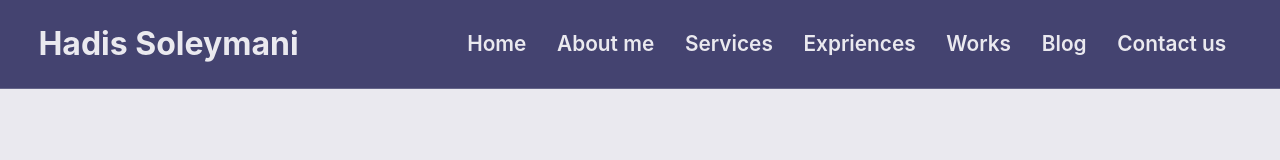
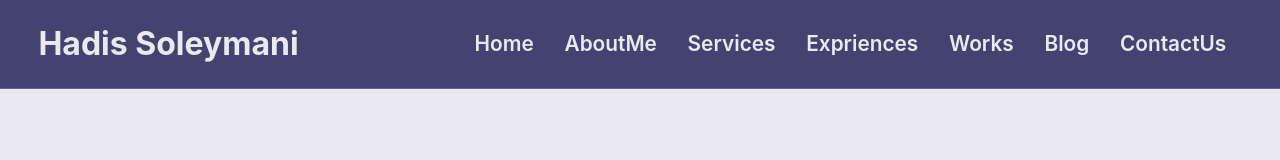
Before and after one commit to hadis-soleymani/myBlog, a Next.js app: page /components/shared/navbar in a window 1280 px wide. Shown: the top 160 px of the page. Built offline with nearby package versions, Linux system fonts and the light colour scheme; a web font is replaced by a local one.

Commit message:
change names

```diff
--- a/pages/components/shared/navbar.js
+++ b/pages/components/shared/navbar.js
@@ -1,11 +1,11 @@
-import React from 'react'
+import React, { useState } from "react";
 
 //styles
 import styles from "../../../styles/navbar.module.css";
 
 //libraries
 import styled from "styled-components";
-import {Link} from 'react-scroll'
+import { Link } from "react-scroll";
 
 //styled components
 const Ul = styled.ul`
@@ -53,18 +53,102 @@ const H1 = styled.h1`
 `;
 
 export default function Navbar({ open }) {
+  const [clicked, setClicked] = useState({
+    Home: false,
+    Services: false,
+    AboutMe: false,
+    Expriences: false,
+    Works: false,
+    Blog: false,
+    ContactUs: false,
+  });
+
+  //click each item
+  const clickedItem = (event) => {
+    setClicked({ [event.target.text]: true });
+  };
 
   return (
     <div className={styles.container}>
       <H1 open={open}>Hadis Soleymani</H1>
       <Ul open={open}>
-        <li><Link to="home" spy={true}  smooth={true}>Home</Link></li>
-        <li><Link to="about_me" spy={true} smooth={true}>About me</Link></li>
-        <li><Link to="services" spy={true} smooth={true}>Services</Link></li>
-        <li><Link to="experience" spy={true} smooth={true}>Expriences</Link></li>
-        <li><Link to="works" spy={true} smooth={true}>Works</Link></li>
-        <li><Link to="posts" spy={true} smooth={true}>Blog</Link></li>
-        <li><Link to="email" spy={true} smooth={true}>Contact us</Link></li>
+        <li>
+          <Link
+            to="home"
+            spy={true}
+            className={clicked.Home ? styles.active_item : null}
+            onClick={clickedItem}
+            smooth={true}
+          >
+            Home
+          </Link>
+        </li>
+        <li>
+          <Link
+            to="about_me"
+            spy={true}
+            className={clicked.AboutMe ? styles.active_item : null}
+            onClick={clickedItem}
+            smooth={true}
+          >
+            AboutMe
+          </Link>
+        </li>
+        <li>
+          <Link
+            to="services"
+            spy={true}
+            className={clicked.Services ? styles.active_item : null}
+            onClick={clickedItem}
+            smooth={true}
+          >
+            Services
+          </Link>
+        </li>
+        <li>
+          <Link
+            to="experience"
+            spy={true}
+            className={clicked.Expriences ? styles.active_item : null}
+            onClick={clickedItem}
+            smooth={true}
+          >
+            Expriences
+          </Link>
+        </li>
+        <li>
+          <Link
+            to="works"
+            spy={true}
+            className={clicked.Works ? styles.active_item : null}
+            onClick={clickedItem}
+            smooth={true}
+          >
+            Works
+          </Link>
+        </li>
+        <li>
+          <Link
+            to="posts"
+            spy={true}
+            className={clicked.Blog ? styles.active_item : null}
+            onClick={clickedItem}
+            smooth={true}
+          >
+            Blog
+          </Link>
+        </li>
+        <li>
+          <Link
+            to="email"
+            spy={true}
+            className={clicked.ContactUs ? styles.active_item : null}
+            onClick={clickedItem}
+            smooth={true}
+          >
+            ContactUs
+          </Link>
+        </li>
       </Ul>
     </div>
   );
--- a/styles/navbar.module.css
+++ b/styles/navbar.module.css
@@ -10,3 +10,6 @@
   width: 100vw;
   z-index: 1;
 }
+.active_item {
+  color: rgb(226, 224, 74);
+}
```
